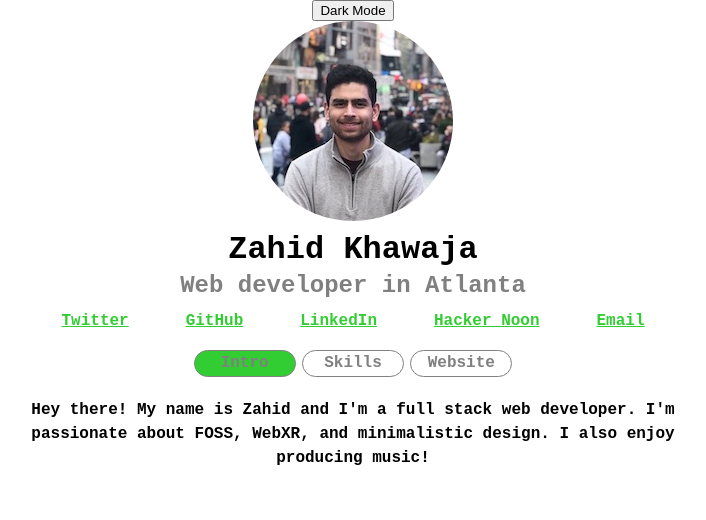
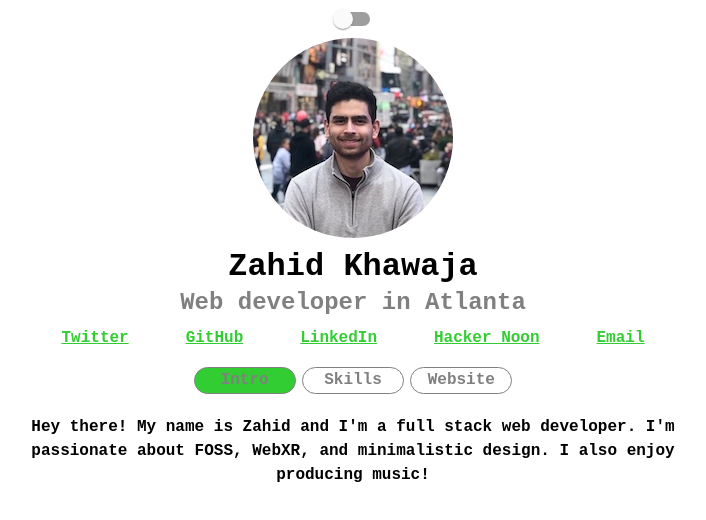
Before and after one commit to zahidkhawaja/zahidkhawaja, a React (Create React App) app: page / in a window 1280 px wide. Shown: the top 520 px of the page, without its empty margins (287-993 px from the left). Built offline with nearby package versions, Linux system fonts and the light colour scheme; a web font is replaced by a local one.

Commit message:
Add switch from Material UI for dark mode

```diff
--- a/package.json
+++ b/package.json
@@ -3,6 +3,7 @@
   "version": "0.1.0",
   "private": true,
   "dependencies": {
+    "@material-ui/core": "^4.9.5",
     "@testing-library/jest-dom": "^4.2.4",
     "@testing-library/react": "^9.3.2",
     "@testing-library/user-event": "^7.1.2",
--- a/src/components/Nav.js
+++ b/src/components/Nav.js
@@ -1,5 +1,6 @@
-import React from "react";
+import React, { useState } from "react";
 import { useDarkMode } from "../hooks/useDarkMode";
+import Switch from '@material-ui/core/Switch';
 
 const Nav = () => {
     const [darkMode, setDarkMode] = useDarkMode();
@@ -11,7 +12,7 @@ const Nav = () => {
 
     return (
         <div className = "nav">
-            <button onClick = {toggleDarkMode}>Dark Mode</button>
+            <Switch checked = {darkMode} color = "secondary" onClick = {toggleDarkMode} ></Switch>
         </div>
     )
 }
```
Also changed, not shown: 1 other file (tests, documents, lock files or other folders).
